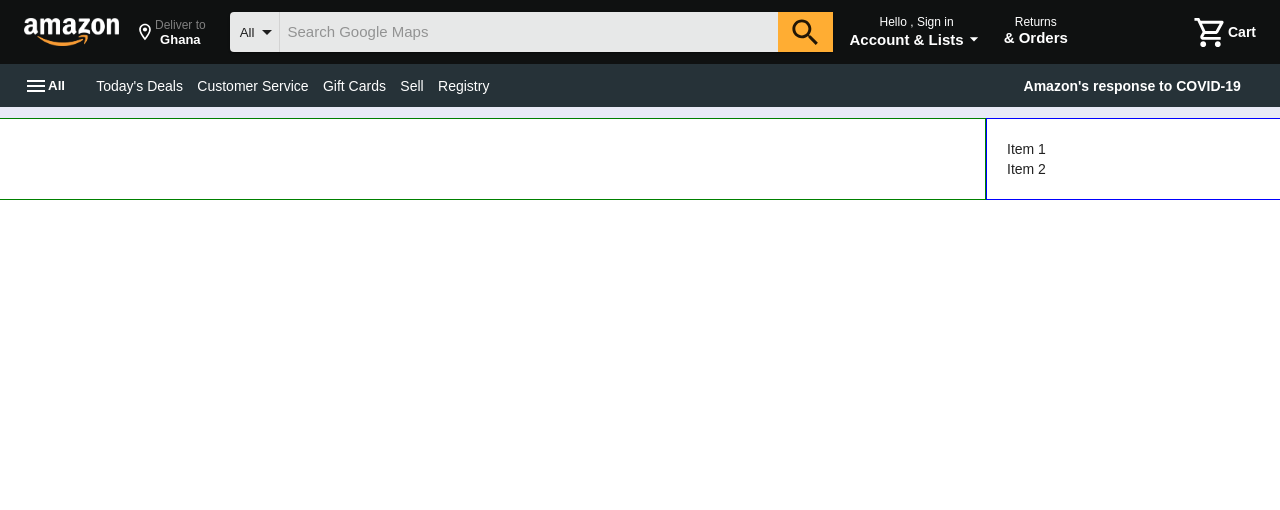
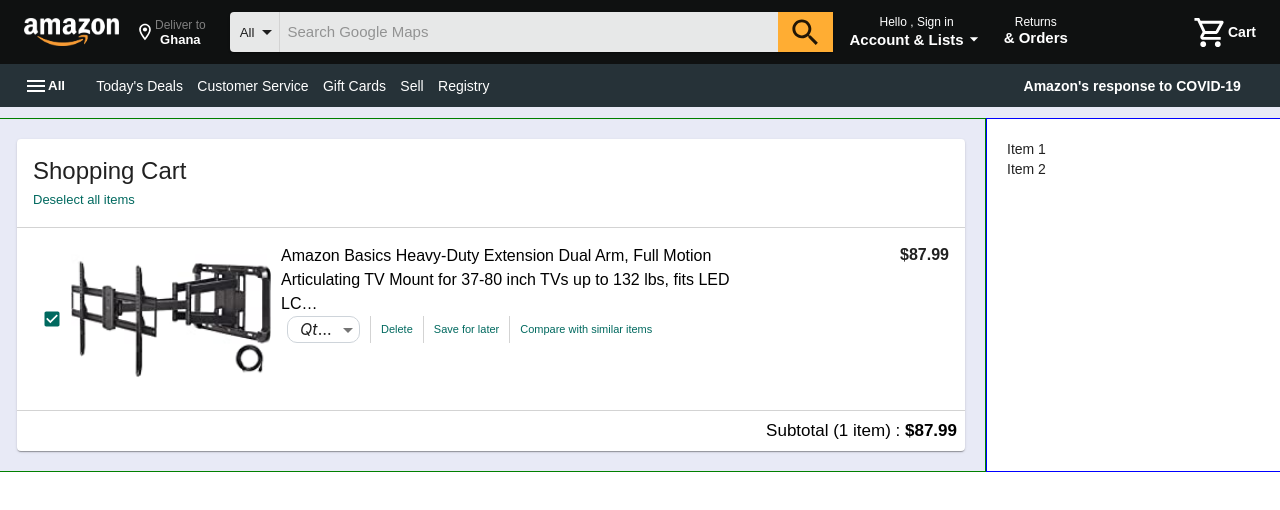
Before and after one commit to minast1/AmazonClone, a Next.js app: page /cart in a window 1280 px wide. Shown: the top 510 px of the page. Built offline with nearby package versions, Linux system fonts and the light colour scheme; no server answers.

Commit message:
cart item card design

```diff
--- a/components/CartItemsList.tsx
+++ b/components/CartItemsList.tsx
@@ -2,9 +2,20 @@
 import Card from "@material-ui/core/Card";
 import { Theme, createStyles, makeStyles } from "@material-ui/core/styles";
 import CardContent from "@material-ui/core/CardContent";
-import CardMedia from "@material-ui/core/CardMedia";
-import IconButton from "@material-ui/core/IconButton";
+import InputLabel from "@material-ui/core/InputLabel";
+import FormControl from "@material-ui/core/FormControl";
+import Divider from "@material-ui/core/Divider";
 import theme from "../src/theme";
+import CardHeader from "@material-ui/core/CardHeader";
+import Typography from "@material-ui/core/Typography";
+import ButtonBase from "@material-ui/core/ButtonBase";
+import Checkbox from "@material-ui/core/Checkbox";
+import Select from "@material-ui/core/Select";
+import MenuItem from "@material-ui/core/MenuItem";
+import Image from "next/image";
+import Box from "@material-ui/core/Box";
+import SelectBootstrapInput from "./SelectBootstrapInput";
+import CardActions from "@material-ui/core/CardActions";
 
 const useStyles = makeStyles((theme: Theme) =>
   createStyles({
@@ -16,7 +27,9 @@
       flexDirection: "column",
     },
     content: {
-      flex: "1 0 auto",
+      display: "flex",
+      flexDirection: "row",
+      // flex: "1 0 auto",
     },
     cover: {
       width: 151,
@@ -25,7 +38,138 @@
 );
 const CartItemsList = () => {
   const classes = useStyles();
-  return <Card></Card>;
+  const [checked, setChecked] = React.useState(true);
+  const [age, setAge] = React.useState<number>(0);
+  const handleSelectChange = (event: React.ChangeEvent<{ value: unknown }>) => {
+    setAge(Number(event.target.value));
+  };
+  const handleChange = (event: React.ChangeEvent<HTMLInputElement>) => {
+    setChecked(event.target.checked);
+  };
+  return (
+    <Card>
+      <CardHeader
+        style={{ borderBottom: "1px solid lightgray" }}
+        title={<Typography variant="h5">Shopping Cart</Typography>}
+        subheader={
+          <ButtonBase disableRipple>
+            <Typography style={{ fontSize: 13, color: "#00695f" }}>
+              Deselect all items
+            </Typography>
+          </ButtonBase>
+        }
+      />
+      <CardContent className={classes.content}>
+        <Checkbox
+          style={{ color: "#00695f" }}
+          size="small"
+          checked={checked}
+          onChange={handleChange}
+          disableRipple
+          inputProps={{ "aria-label": "primary checkbox" }}
+        />
+        <Image
+          width={200}
+          height={150}
+          alt=""
+          src="/testImg.jpg"
+          objectFit="cover"
+        />
+        <Box
+          display="flex"
+          flexDirection="column"
+          flexWrap="wrap"
+          style={{ width: "50%", marginLeft: 10 }}
+        >
+          <Typography
+            variant="body1"
+            style={{ fontWeight: 500, color: "black" }}
+          >
+            Amazon Basics Heavy-Duty Extension Dual Arm, Full Motion
+            Articulating TV Mount for 37-80 inch TVs up to 132 lbs, fits LED LC…
+          </Typography>
+          <Box display="flex">
+            <FormControl style={{ paddingLeft: 6, paddingRight: 10 }}>
+              <Select
+                labelId="demo-customized-select-label"
+                id="demo-customized-select"
+                value={age}
+                autoWidth={true}
+                defaultValue={1}
+                displayEmpty={true}
+                onChange={handleSelectChange}
+                input={<SelectBootstrapInput />}
+              >
+                <MenuItem value={0}>
+                  <em>Qty:1</em>
+                </MenuItem>
+                <MenuItem value={1}>1</MenuItem>
+                <MenuItem value={2}>2</MenuItem>
+                <MenuItem value={3}>3</MenuItem>
+                <MenuItem value={4}>4</MenuItem>
+                <MenuItem value={5}>5</MenuItem>
+                <MenuItem value={6}>6</MenuItem>
+              </Select>
+            </FormControl>
+            <Divider
+              orientation="vertical"
+              flexItem
+              style={{ backgroundColor: "lightgray" }}
+            />
+            <ButtonBase
+              disableRipple
+              style={{ paddingLeft: 10, paddingRight: 10 }}
+            >
+              <Typography style={{ fontSize: 11, color: "#00695f" }}>
+                Delete
+              </Typography>
+            </ButtonBase>
+            <Divider
+              orientation="vertical"
+              flexItem
+              style={{ backgroundColor: "lightgray" }}
+            />
+            <ButtonBase
+              disableRipple
+              style={{ paddingLeft: 10, paddingRight: 10 }}
+            >
+              <Typography style={{ fontSize: 11, color: "#00695f" }}>
+                Save for later
+              </Typography>
+            </ButtonBase>
+            <Divider
+              orientation="vertical"
+              flexItem
+              style={{ backgroundColor: "lightgray" }}
+            />
+            <ButtonBase
+              disableRipple
+              style={{ paddingLeft: 10, paddingRight: 6 }}
+            >
+              <Typography style={{ fontSize: 11, color: "#00695f" }}>
+                Compare with similar items
+              </Typography>
+            </ButtonBase>
+          </Box>
+        </Box>
+        <Box
+          display="flex"
+          flexDirection="row"
+          ml="auto"
+          style={{ fontWeight: "bold", fontSize: 16 }}
+        >
+          $87.99
+        </Box>
+      </CardContent>
+      <CardActions style={{ borderTop: "1px solid lightgray" }}>
+        <Box flexGrow={1} />
+        <Box style={{ fontSize: 17, fontWeight: 450, color: "black" }}>
+          {" "}
+          Subtotal (1 item) : <span style={{ fontWeight: "bold" }}>$87.99</span>
+        </Box>
+      </CardActions>
+    </Card>
+  );
 };
 
 export default CartItemsList;
--- a/components/CartWithItemsPage.tsx
+++ b/components/CartWithItemsPage.tsx
@@ -11,7 +11,7 @@
     marginTop: 30,
     border: "1px solid green",
     //width: "60%",
-    backgroundColor: "white",
+    //backgroundColor: "white",
   },
   rightSideRoot: {
     // marginLeft: theme.spacing(2),
```
Also changed, not shown: pages/items/[pid].tsx (+151 -88 lines), public/testImg.jpg (added).
